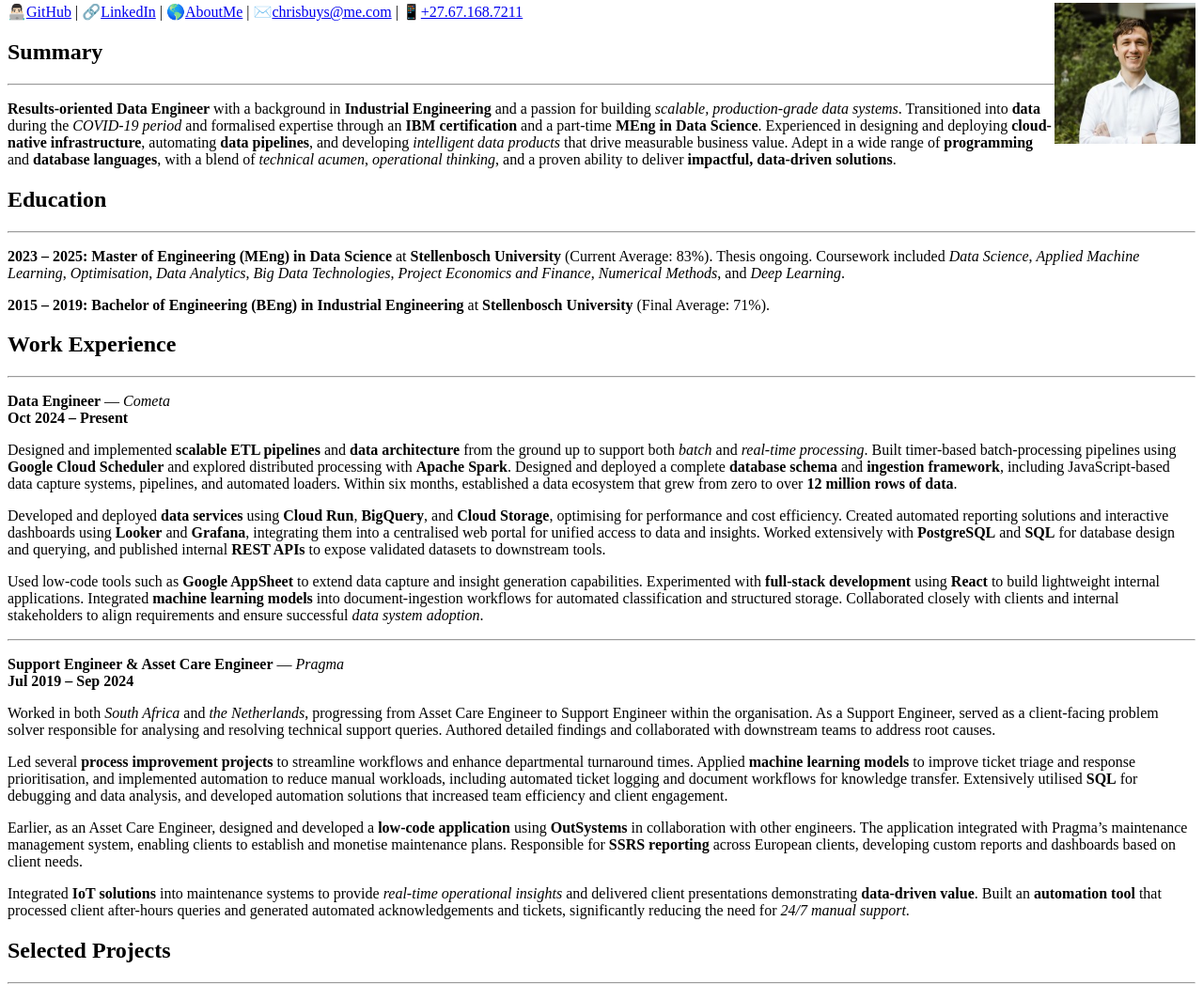
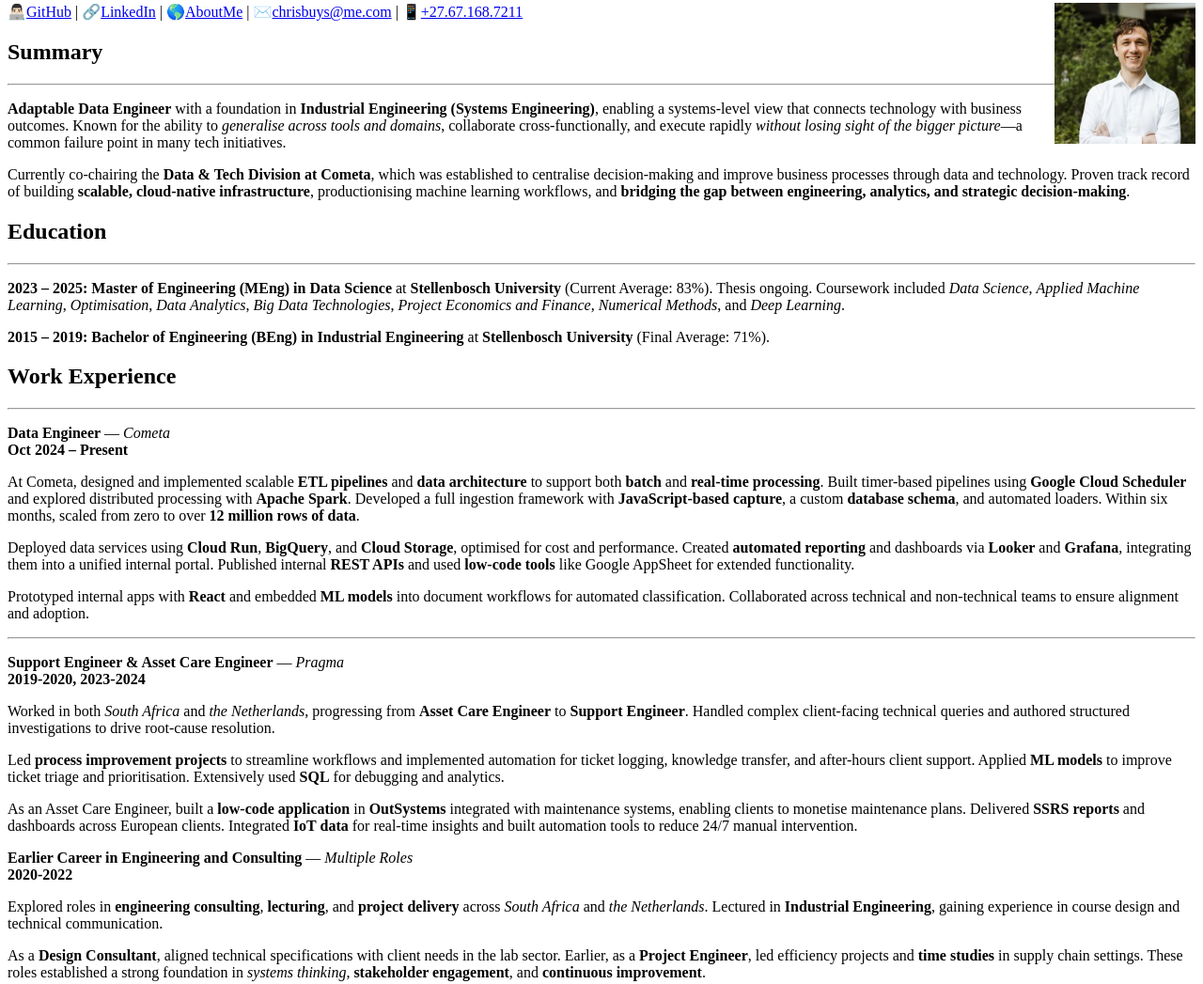
Before and after one commit to chrisbuys/html-resume, a plain HTML site: page index.html in a window 1280 px wide. Shown: the part 77-1124 px from the top of the page at 94% size. Drawn offline with Linux system fonts and the light colour scheme.

Commit message:
Updating work experience and summary

```diff
--- a/index.html
+++ b/index.html
@@ -17,20 +17,19 @@
 
     <h2>Summary</h2>
     <hr/>
-        <p>
-        <strong>Results-oriented Data Engineer</strong> with a background in
-        <strong>Industrial Engineering</strong> and a passion for building
-        <em>scalable, production-grade data systems</em>. Transitioned into
-        <strong>data</strong> during the <em>COVID-19 period</em> and formalised expertise through an
-        <strong>IBM certification</strong> and a part-time
-        <strong>MEng in Data Science</strong>. Experienced in designing and deploying
-        <strong>cloud-native infrastructure</strong>, automating
-        <strong>data pipelines</strong>, and developing
-        <em>intelligent data products</em> that drive measurable business value. Adept in a wide range of
-        <strong>programming</strong> and <strong>database languages</strong>, with a blend of
-        <em>technical acumen</em>, <em>operational thinking</em>, and a proven ability to deliver
-        <strong>impactful, data-driven solutions</strong>.
-        </p>
+    <p>
+      <strong>Adaptable Data Engineer</strong> with a foundation in
+      <strong>Industrial Engineering (Systems Engineering)</strong>, enabling a systems-level view that connects technology with business outcomes. Known for the ability to
+      <em>generalise across tools and domains</em>, collaborate cross-functionally, and execute rapidly
+      <em>without losing sight of the bigger picture</em>—a common failure point in many tech initiatives.
+    </p>
+
+    <p>
+      Currently co-chairing the <strong>Data & Tech Division at Cometa</strong>, which was established to centralise decision-making and improve business processes through data and technology. Proven track record of building
+      <strong>scalable, cloud-native infrastructure</strong>, productionising machine learning workflows, and
+      <strong>bridging the gap between engineering, analytics, and strategic decision-making</strong>.
+    </p>
+
 
     <h2>Education</h2>
     <hr/>
@@ -61,67 +60,74 @@
         </p>
 
         <p>
-        Designed and implemented <strong>scalable ETL pipelines</strong> and <strong>data architecture</strong> from the ground up
-        to support both <em>batch</em> and <em>real-time processing</em>. Built timer-based batch-processing pipelines using
-        <strong>Google Cloud Scheduler</strong> and explored distributed processing with <strong>Apache Spark</strong>.
-        Designed and deployed a complete <strong>database schema</strong> and <strong>ingestion framework</strong>,
-        including JavaScript-based data capture systems, pipelines, and automated loaders. Within six months,
-        established a data ecosystem that grew from zero to over <strong>12 million rows of data</strong>.
+          At Cometa, designed and implemented scalable <strong>ETL pipelines</strong> and <strong>data architecture</strong>
+          to support both <strong>batch</strong> and <strong>real-time processing</strong>. Built timer-based pipelines using
+          <strong>Google Cloud Scheduler</strong> and explored distributed processing with <strong>Apache Spark</strong>.
+          Developed a full ingestion framework with <strong>JavaScript-based capture</strong>, a custom
+          <strong>database schema</strong>, and automated loaders. Within six months, scaled from zero to over
+          <strong>12 million rows of data</strong>.
         </p>
 
         <p>
-        Developed and deployed <strong>data services</strong> using <strong>Cloud Run</strong>, <strong>BigQuery</strong>,
-        and <strong>Cloud Storage</strong>, optimising for performance and cost efficiency. Created automated reporting
-        solutions and interactive dashboards using <strong>Looker</strong> and <strong>Grafana</strong>, integrating them into
-        a centralised web portal for unified access to data and insights. Worked extensively with
-        <strong>PostgreSQL</strong> and <strong>SQL</strong> for database design and querying, and published internal
-        <strong>REST APIs</strong> to expose validated datasets to downstream tools.
+          Deployed data services using <strong>Cloud Run</strong>, <strong>BigQuery</strong>, and <strong>Cloud Storage</strong>,
+          optimised for cost and performance. Created <strong>automated reporting</strong> and dashboards via
+          <strong>Looker</strong> and <strong>Grafana</strong>, integrating them into a unified internal portal.
+          Published internal <strong>REST APIs</strong> and used <strong>low-code tools</strong> like
+          Google AppSheet for extended functionality.
         </p>
 
         <p>
-        Used low-code tools such as <strong>Google AppSheet</strong> to extend data capture and insight generation
-        capabilities. Experimented with <strong>full-stack development</strong> using <strong>React</strong> to build
-        lightweight internal applications. Integrated <strong>machine learning models</strong> into document-ingestion
-        workflows for automated classification and structured storage. Collaborated closely with clients and internal
-        stakeholders to align requirements and ensure successful <em>data system adoption</em>.
+          Prototyped internal apps with <strong>React</strong> and embedded <strong>ML models</strong> into document
+          workflows for automated classification. Collaborated across technical and non-technical teams to
+          ensure alignment and adoption.
         </p>
 
         <hr />
 
         <p>
         <strong>Support Engineer &amp; Asset Care Engineer</strong> &mdash; <em>Pragma</em> <br />
-        <strong>Jul 2019 &ndash; Sep 2024</strong>
+        <strong>2019-2020, 2023-2024</strong>
         </p>
 
         <p>
-        Worked in both <em>South Africa</em> and <em>the Netherlands</em>, progressing from Asset Care Engineer to
-        Support Engineer within the organisation. As a Support Engineer, served as a client-facing problem solver
-        responsible for analysing and resolving technical support queries. Authored detailed findings and collaborated
-        with downstream teams to address root causes.
+          Worked in both <em>South Africa</em> and <em>the Netherlands</em>, progressing from
+          <strong>Asset Care Engineer</strong> to <strong>Support Engineer</strong>.
+          Handled complex client-facing technical queries and authored structured investigations to
+          drive root-cause resolution.
         </p>
 
         <p>
-        Led several <strong>process improvement projects</strong> to streamline workflows and enhance departmental
-        turnaround times. Applied <strong>machine learning models</strong> to improve ticket triage and response
-        prioritisation, and implemented automation to reduce manual workloads, including automated ticket logging
-        and document workflows for knowledge transfer. Extensively utilised <strong>SQL</strong> for debugging and
-        data analysis, and developed automation solutions that increased team efficiency and client engagement.
+          Led <strong>process improvement projects</strong> to streamline workflows and implemented automation
+          for ticket logging, knowledge transfer, and after-hours client support. Applied <strong>ML models</strong>
+          to improve ticket triage and prioritisation. Extensively used <strong>SQL</strong> for debugging and analytics.
         </p>
 
         <p>
-        Earlier, as an Asset Care Engineer, designed and developed a <strong>low-code application</strong> using
-        <strong>OutSystems</strong> in collaboration with other engineers. The application integrated with Pragma’s
-        maintenance management system, enabling clients to establish and monetise maintenance plans. Responsible
-        for <strong>SSRS reporting</strong> across European clients, developing custom reports and dashboards based
-        on client needs.
+          As an Asset Care Engineer, built a <strong>low-code application</strong> in <strong>OutSystems</strong>
+          integrated with maintenance systems, enabling clients to monetise maintenance plans.
+          Delivered <strong>SSRS reports</strong> and dashboards across European clients. Integrated <strong>IoT data</strong>
+          for real-time insights and built automation tools to reduce 24/7 manual intervention.
+        </p>
+
+
+        <p>
+          <strong>Earlier Career in Engineering and Consulting</strong> &mdash; <em>Multiple Roles</em> <br />
+          <strong>2020-2022</strong>
         </p>
 
         <p>
-        Integrated <strong>IoT solutions</strong> into maintenance systems to provide <em>real-time operational insights</em>
-        and delivered client presentations demonstrating <strong>data-driven value</strong>. Built an
-        <strong>automation tool</strong> that processed client after-hours queries and generated automated
-        acknowledgements and tickets, significantly reducing the need for <em>24/7 manual support</em>.
+          Explored roles in <strong>engineering consulting</strong>, <strong>lecturing</strong>, and
+          <strong>project delivery</strong> across <em>South Africa</em> and <em>the Netherlands</em>.
+          Lectured in <strong>Industrial Engineering</strong>, gaining experience in course design and technical communication.
         </p>
+
+        <p>
+          As a <strong>Design Consultant</strong>, aligned technical specifications with client needs in the lab sector.
+          Earlier, as a <strong>Project Engineer</strong>, led efficiency projects and <strong>time studies</strong> in supply chain settings.
+          These roles established a strong foundation in <em>systems thinking</em>, <strong>stakeholder engagement</strong>,
+          and <strong>continuous improvement</strong>.
+        </p>
+
 
     <h2>Selected Projects</h2>
     <hr/>
```
